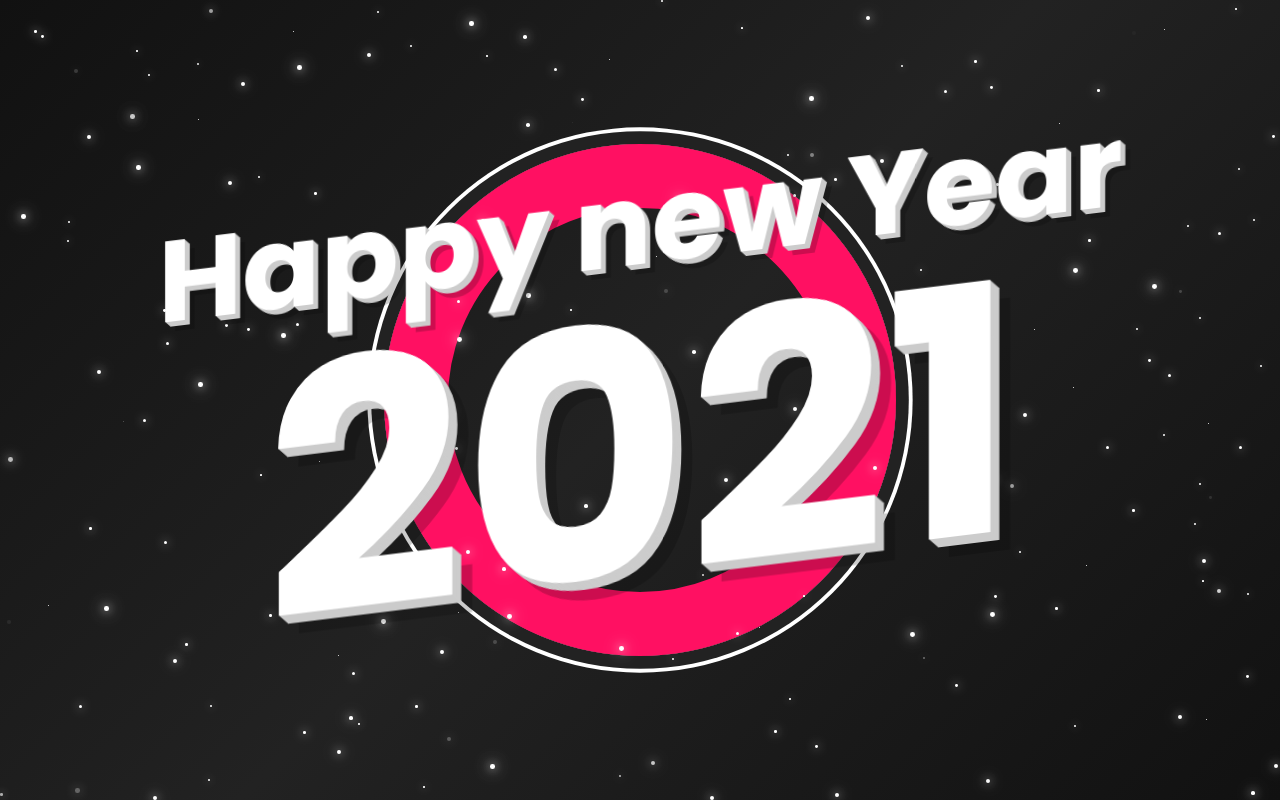
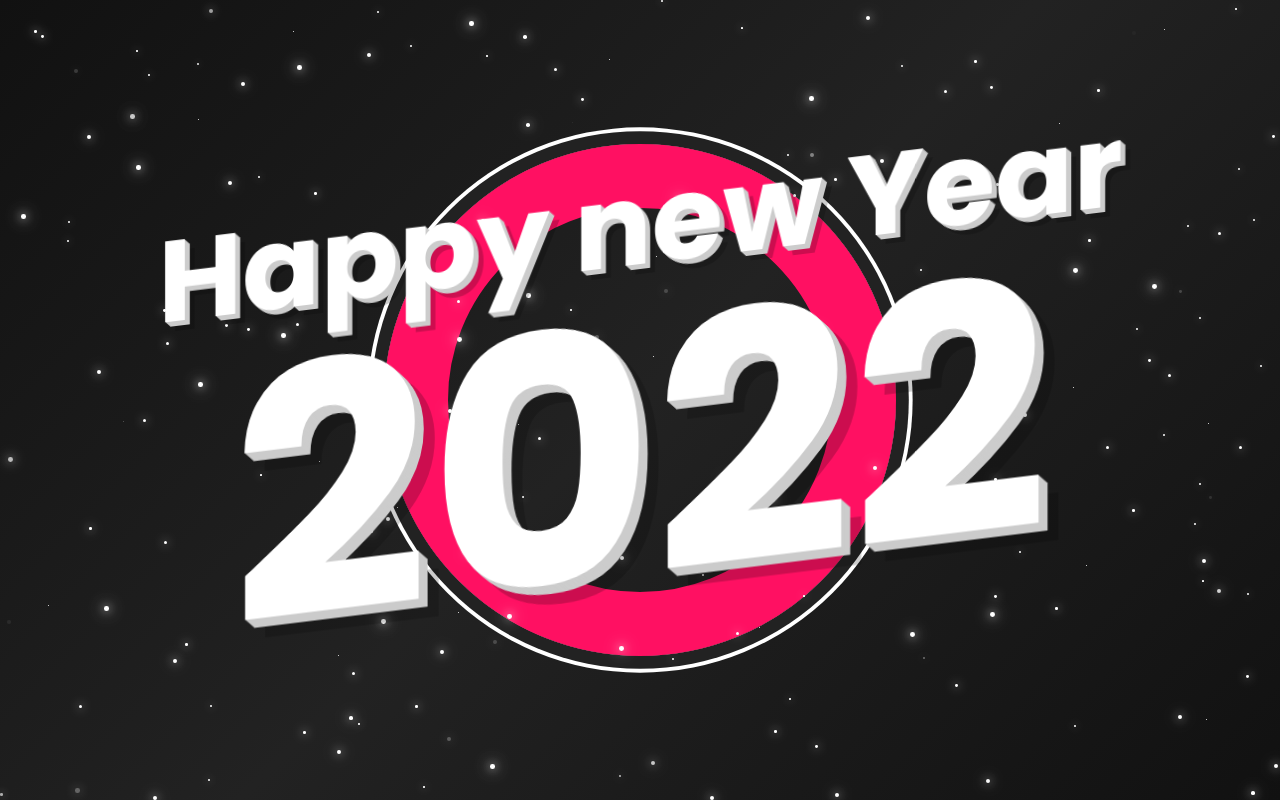
Before and after one commit to BHOLU-SINGH/Happy_New_Year2022, a plain HTML site: page index.html in a window 1280 px wide. Drawn offline with Linux system fonts and the light colour scheme.

Commit message:
Update index.html
change for 2022

```diff
--- a/index.html
+++ b/index.html
@@ -3,13 +3,13 @@
 <head>
 	<meta charset="UTF-8">
   	<meta name="viewport" content="width=device-width, initial-scale=1.0, maximum-scale=1">
-	<title> Happy New Year Banner for 2021</title>
+	<title> Happy New Year Banner for 2022</title>
 	<link rel="stylesheet" type="text/css" href="style.css">
 	<link rel="shortcut icon" href="favicon.png" type="image/x-icon">
 </head>
 <body>
 	<section>
-		<h2>Happy new Year<br><span>2021</span></h2>
+		<h2>Happy new Year<br><span>2022</span></h2>
 	</section>
 	<script type="text/javascript">
 		function stars(){
```
